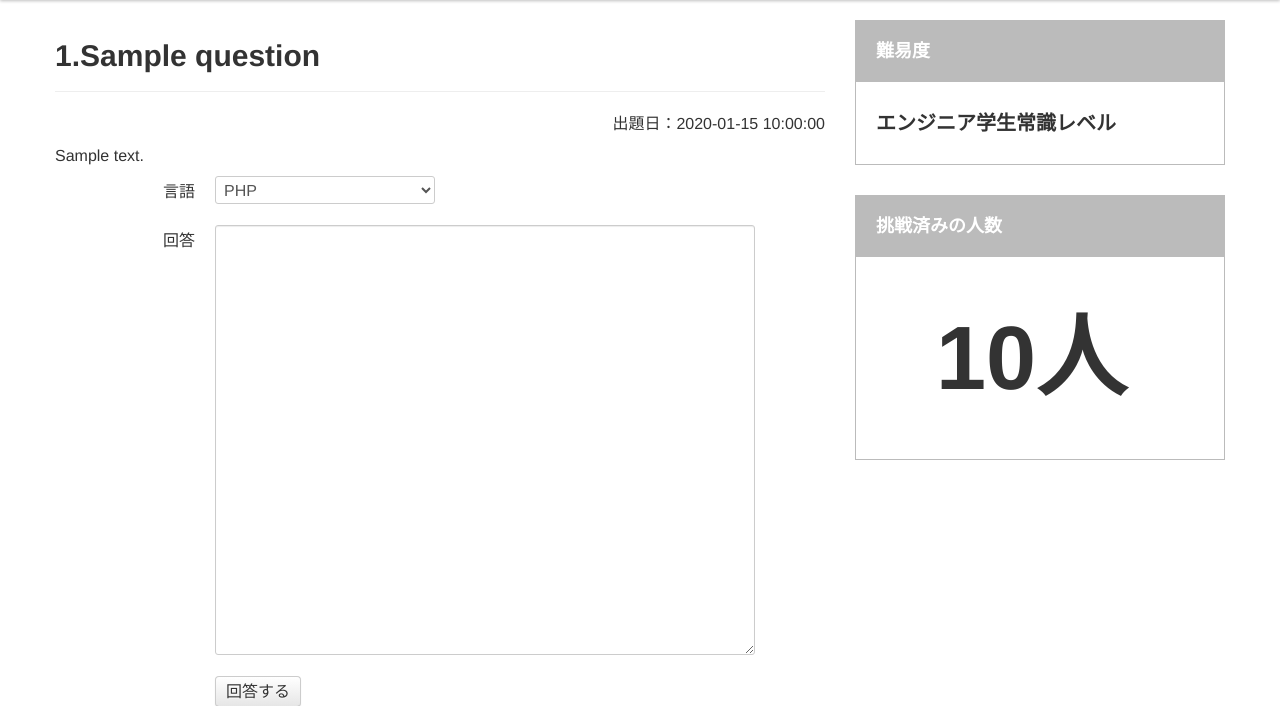
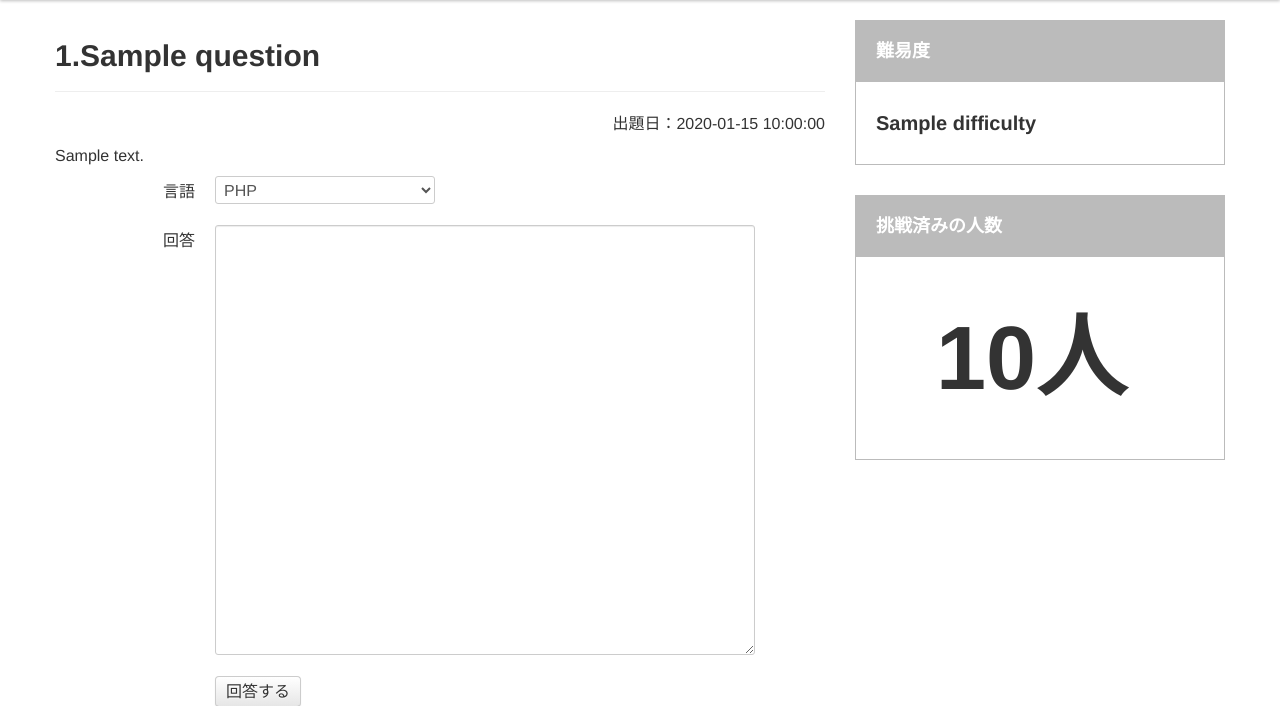
Before and after one commit to VG-Tech-Dojo/CodePirates, a PHP site: template views/question/questionForm.twig in a window 1280 px wide. Shown: the part 40-746 px from the top of the page. Run offline with PHP 8.4, Linux system fonts and the light colour scheme; the template is opened without the code that fills it: most values are stand-ins (such as "Sample title", 1, 10 or a date in 2020); some libraries are stand-ins or nearby versions.

Commit message:
difficultyの値を取ってくるsqlをdaoに追加

```diff
--- a/lib/php/Db/Dao/Question.php
+++ b/lib/php/Db/Dao/Question.php
@@ -25,7 +25,7 @@ class Db_Dao_Question extends Db_Dao_Abstract
     {
         $dbh = $this->getDbHandler();
 
-        $query  = 'select * from question where id = :Question_ID';
+        $query  = 'select question.id as id, question.title as title, question.content as content, question.inputfile_url as inputfile, question.created_at as created_at, difficulty.content as difficulty  from question, difficulty where question.difficulty = difficulty.id and question.id = :Question_ID';
         $statement = $dbh->prepare($query);
         $statement->bindValue(':Question_ID', $questionId, PDO::PARAM_INT);
         $statement->execute();
--- a/views/question/questionForm.twig
+++ b/views/question/questionForm.twig
@@ -44,7 +44,7 @@
         <div class="span4">
             <div class="side_box">
                 <p class="box_label">難易度</p>
-                <p class="level_value">エンジニア学生常識レベル</p>
+                <p class="level_value">{{question.difficulty}}</p>
             </div>
             <div class="side_box">
                 <p class="box_label">挑戦済みの人数</p>
```
